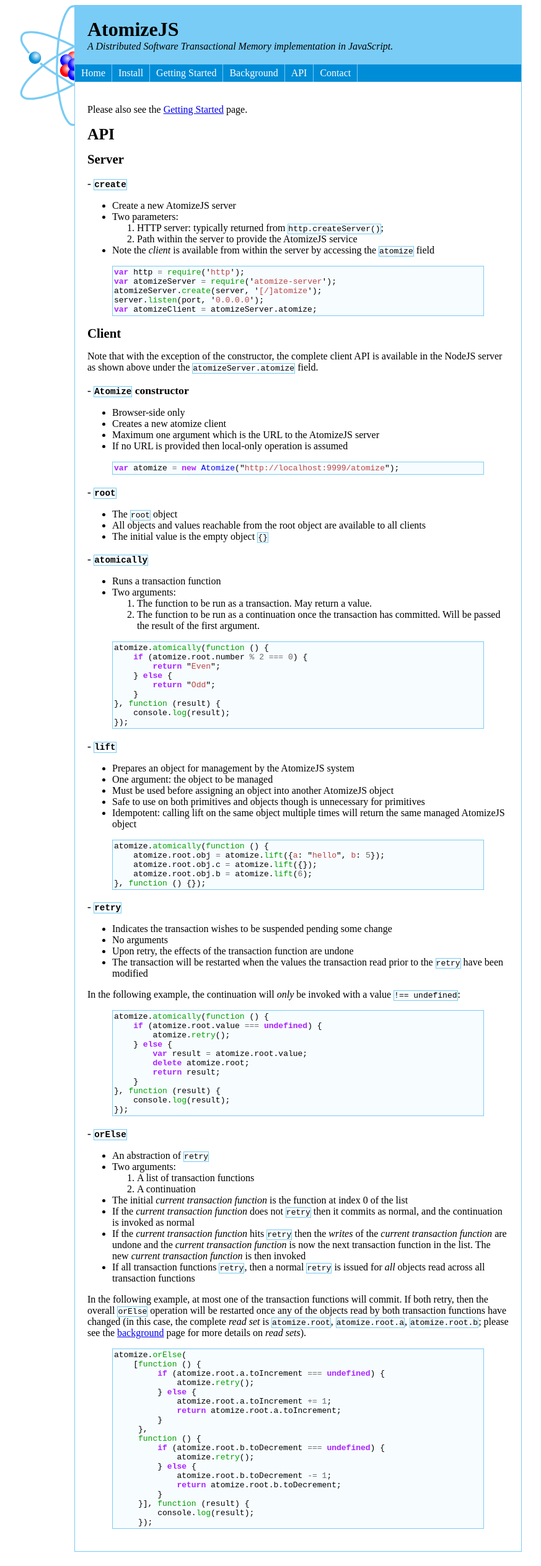
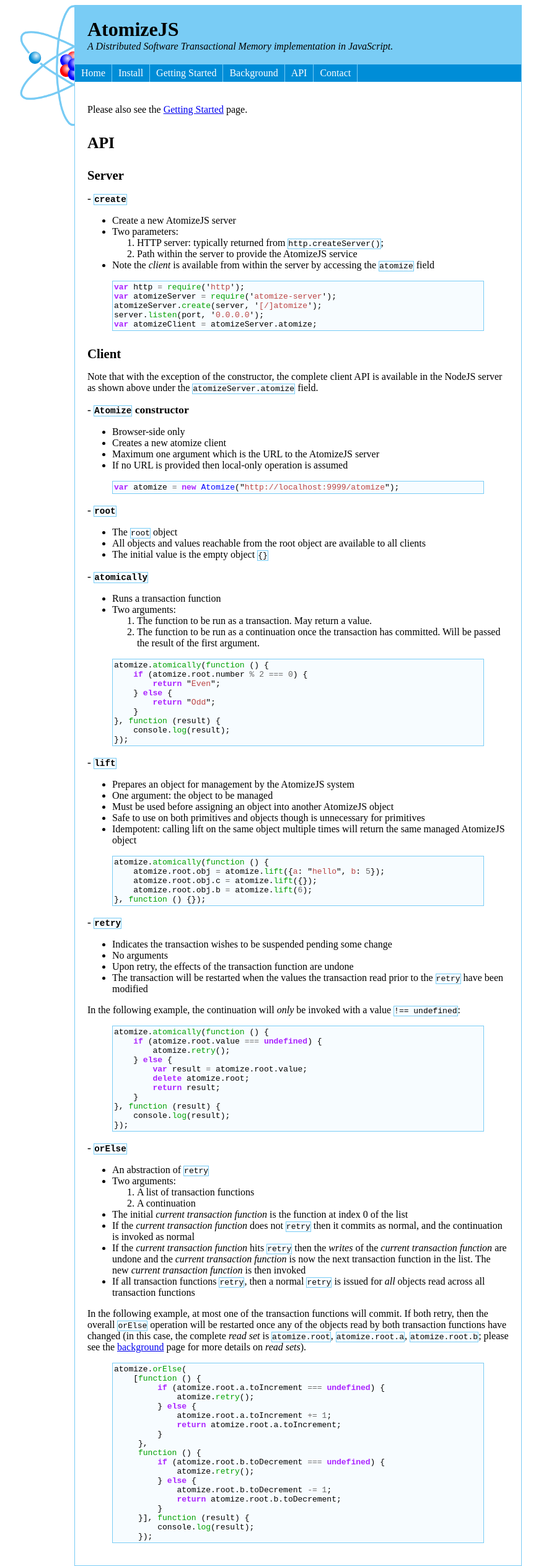
Before and after one commit to atomizejs/atomizejs.github.com, a Jekyll site: the page built from api.markdown, in a window 1280 px wide. Shown: the whole page at 62% size, without its empty margins (204-1077 px from the left). Built offline with Jekyll 4.4.1, drawn with Linux system fonts in a browser that asks for light colours; Markdown is read by kramdown in place of the engine named in the settings; before the commit the page ends 2504 px from its top, so only the background shows below that.

Commit message:
Whitespace
--HG--
extra : signature : gnupg%3AiQEcBAABAgAGBQJO3OLCAAoJEO%2BewIrBgcV3DYAIAJFwvU40rXCrzENqQBy%2BqDH5s1FqQUyGkiGdBOPxwy%2BF3TiXGyL6OxC2C5WlcvL/lJVeFbXoHk%2BU9XD9ygtHavdYMQnXvgeXPdTXzvGL9LkrDTydxjvtA/JnmtfYInIyDYf/As/7YcpQKxBJnqJiaRJY3nZqpTQnFBP9x0ZIgXonhowIEglE1uW0930AHlM6wqlM/EG/IzCRcuwrJFShdlmTUjgEx2O7qxNnbPng/x4GF%2BEiQB9Aemo%2BwgDpMWCtut4j5hfT0Oxbo3ZwAkgTIIIF0j6gAr2eZPar8Rhp/aISFXlKr0G8Sc8rXWMHveJ8sNt8oKGCAJcJo7eKeNIM86Y%3D

```diff
--- a/stylesheets/site.css
+++ b/stylesheets/site.css
@@ -79,21 +79,21 @@
 {
         color: #000000;
         font-size: 160%;
-        margin: 0 0 .5em;
+        margin: 30px 0 0 0;
 }
 
 #content h2
 {
         color: #000000;
         font-size: 130%;
-        margin: .5em 0 .5em;
+        margin: 25px 0 0 0;
 }
 
 #content h3
 {
         color: #000000;
         font-size: 110%;
-        margin: 1em 0 .5em;
+        margin: 15px 0 0 0;
 }
 
 #footer
```
